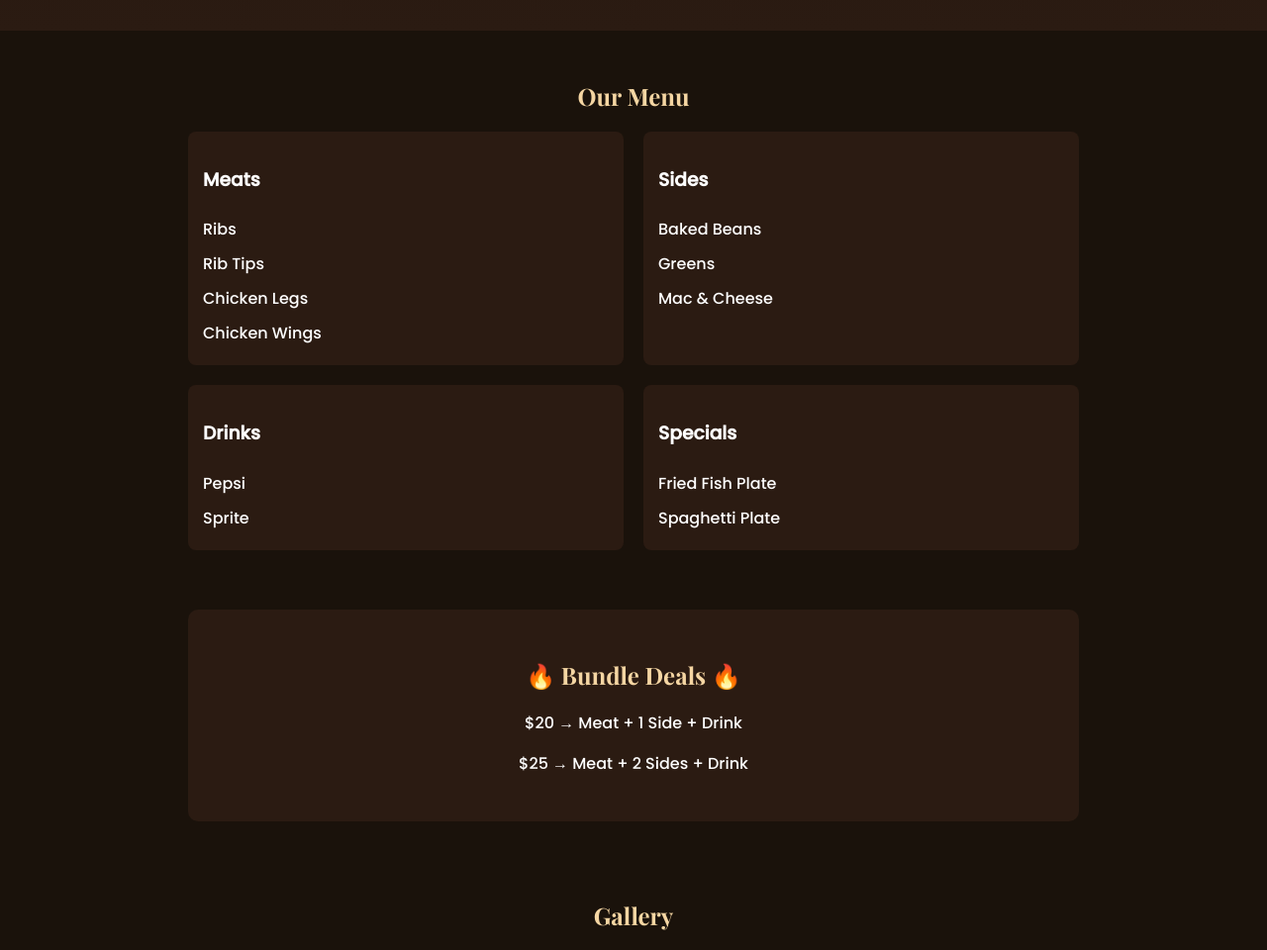
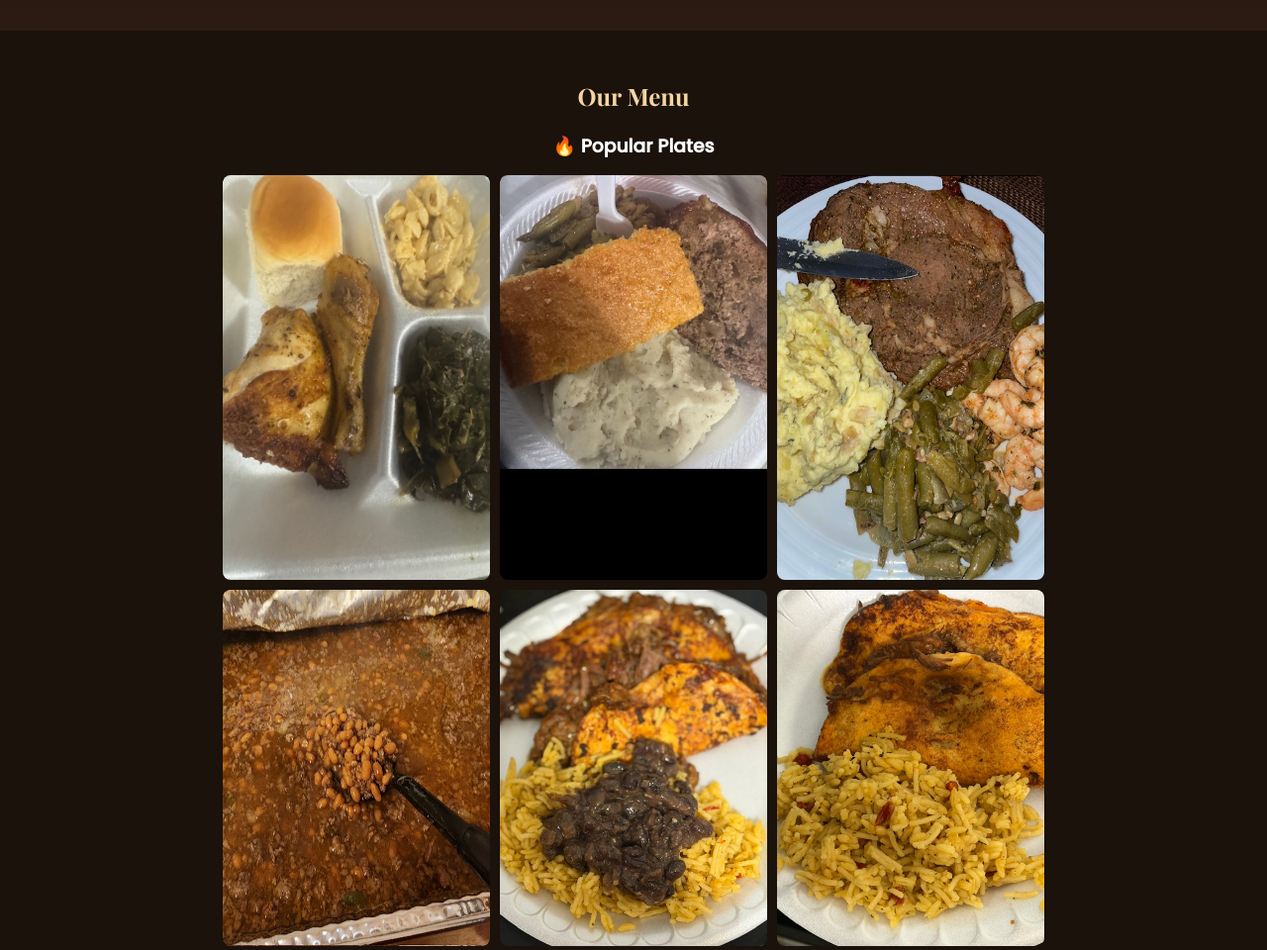
Before and after one commit to brianh18775-creator/temples-grace-page, a website: page index.html in a window 1280 px wide. Shown: the part 580-1540 px from the top of the page at 99% size. Drawn offline with nearby package versions, Linux system fonts and the light colour scheme.

Commit message:
added food gallery and clickable menu

```diff
--- a/index.html
+++ b/index.html
@@ -118,6 +118,13 @@ h1 {
 .gallery img {
   width: 30%;
   border-radius: 8px;
+  cursor: pointer;
+  transition: transform 0.2s, box-shadow 0.2s;
+}
+
+.gallery img:hover {
+  transform: scale(1.05);
+  box-shadow: 0 0 10px rgba(255, 200, 120, 0.6);
 }
 
 /* ORDER FORM */
@@ -172,6 +179,16 @@ h1 {
 <!-- MENU -->
 <div class="section">
   <h2>Our Menu</h2>
+  <h3 style="text-align:center; margin-bottom:15px;">🔥 Popular Plates</h3>
+
+<div class="gallery" style="margin-bottom:25px;">
+  <img src="images/food4.jpg" onclick="addItem('Rib Plate')">
+  <img src="images/food5.jpg" onclick="addItem('Chicken Plate')">
+  <img src="images/food6.jpg" onclick="addItem('Fish Plate')">
+  <img src="images/food7.jpg" onclick="addItem('Wing Plate')">
+  <img src="images/food8.jpg" onclick="addItem('Spaghetti Plate')">
+  <img src="images/food9.jpg" onclick="addItem('Special Combo')">
+</div>
 
   <div class="menu-grid">
     <div class="menu-box">
@@ -213,13 +230,17 @@ h1 {
 </div>
 
 <!-- GALLERY -->
-<div class="section">
-  <h2>Gallery</h2>
-  <div class="gallery">
-    <img src="images/food1.jpg">
-    <img src="images/food2.jpg">
-    <img src="images/food3.jpg">
-  </div>
+<div class="gallery">
+  <img src="images/food1.jpg">
+  <img src="images/food2.jpg">
+  <img src="images/food3.jpg">
+  <img src="images/food4.jpg">
+  <img src="images/food5.jpg">
+  <img src="images/food6.jpg">
+  <img src="images/food7.jpg">
+  <img src="images/food8.jpg">
+  <img src="images/food9.jpg">
+</div>
 </div>
 
 <!-- 🔥 ORDER FORM -->
@@ -243,6 +264,12 @@ h1 {
 
 <script>
 function scrollToForm() {
+  document.getElementById("order").scrollIntoView({ behavior: "smooth" });
+}
+
+function addItem(item) {
+  const textarea = document.getElementById("items");
+  textarea.value += (textarea.value ? "\n" : "") + item;
   document.getElementById("order").scrollIntoView({ behavior: "smooth" });
 }
 
```
Also changed, not shown: images/food4.jpg (added), images/food5.jpg (added), images/food6.jpg (added), images/food7.jpg (added), images/food8.jpg (added), images/food9.jpg (added).
